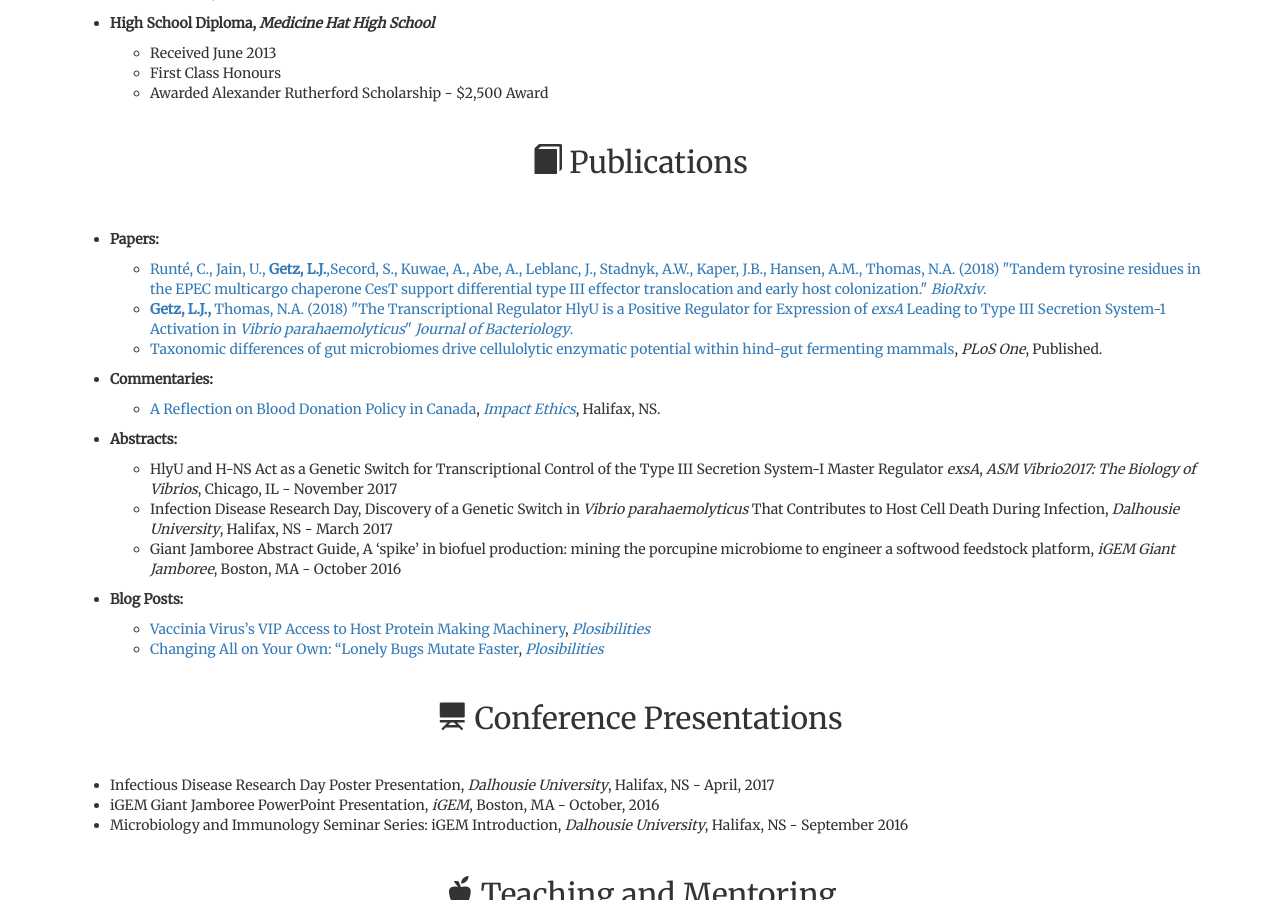
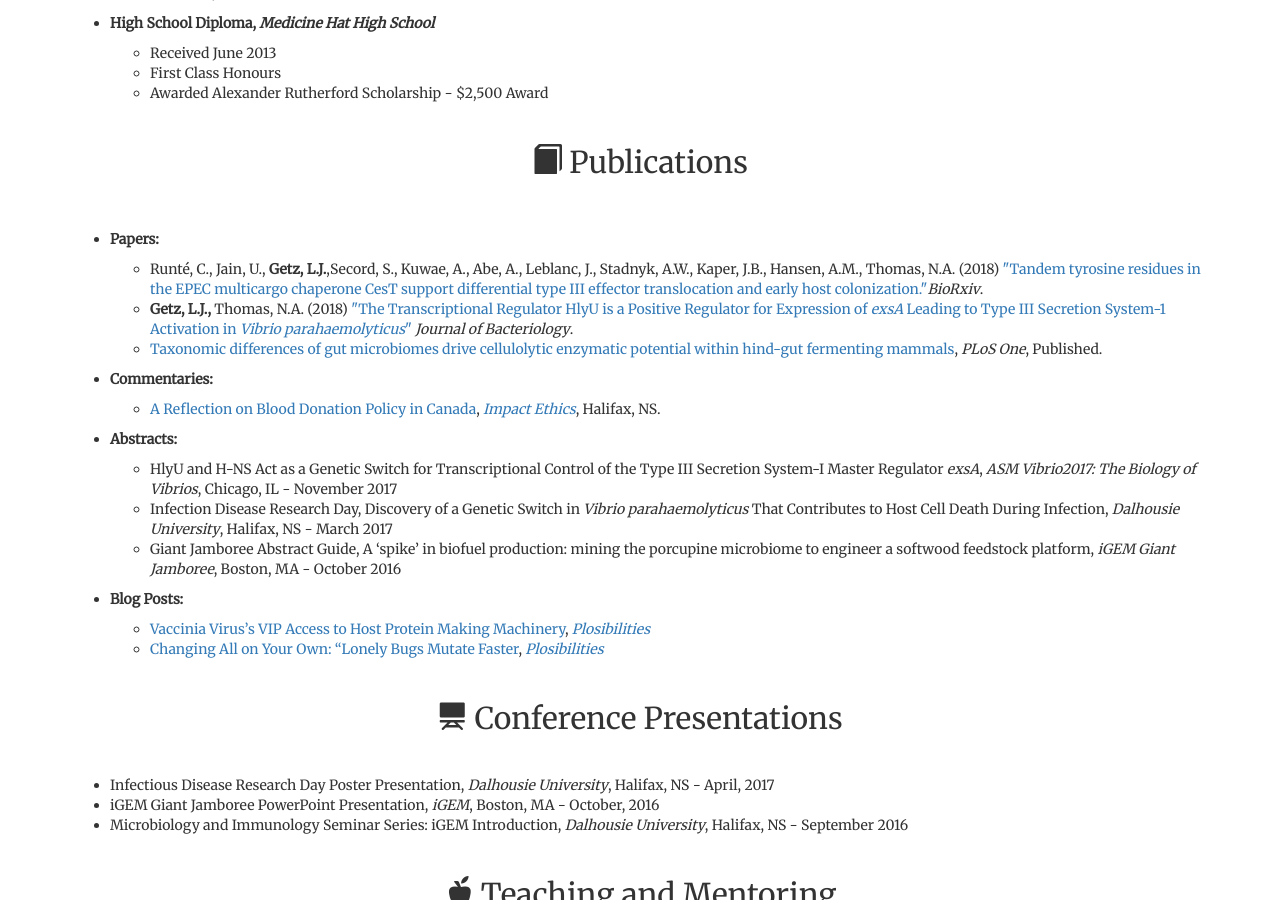
Before and after one commit to LandonGetz/OldCVWebsite, a Jekyll site: the page built from index.md, in a window 1280 px wide and 900 px high, scrolled down 1944 px. Built offline with Jekyll 4.4.1, drawn with Linux system fonts in a browser that asks for light colours; nearby versions of some CDN libraries; part of the change alters nothing that is shown.

Commit message:
A look change
Make it look better

```diff
--- a/index.md
+++ b/index.md
@@ -114,8 +114,8 @@ scroll: true
     <ul id="list">
       <li id="list"><b>Papers: </b>
             <ul id="sublist">
-                <li><a href="https://www.biorxiv.org/content/early/2018/02/22/270066">Runté, C., Jain, U., <b>Getz, L.J.</b>,Secord, S., Kuwae, A., Abe, A., Leblanc, J., Stadnyk, A.W., Kaper, J.B., Hansen, A.M., Thomas, N.A. (2018) "Tandem tyrosine residues in the EPEC multicargo chaperone CesT support differential type III effector translocation and early host colonization." <i>BioRxiv</i>.</a></li>
-                <li><a href="http://jb.asm.org/content/early/2018/02/08/JB.00653-17.abstract"><b>Getz, L.J.,</b> Thomas, N.A. (2018) "The Transcriptional Regulator HlyU is a Positive Regulator for Expression of <i>exsA</i> Leading to Type III Secretion System-1 Activation in <i>Vibrio parahaemolyticus</i>" <i>Journal of Bacteriology</i>.</a></li>
+                <li>Runté, C., Jain, U., <b>Getz, L.J.</b>,Secord, S., Kuwae, A., Abe, A., Leblanc, J., Stadnyk, A.W., Kaper, J.B., Hansen, A.M., Thomas, N.A. (2018) <a href="https://www.biorxiv.org/content/early/2018/02/22/270066" target="_blank">"Tandem tyrosine residues in the EPEC multicargo chaperone CesT support differential type III effector translocation and early host colonization."</a><i>BioRxiv</i>.</li>
+                <li><b>Getz, L.J.,</b> Thomas, N.A. (2018) <a href="http://jb.asm.org/content/early/2018/02/08/JB.00653-17.abstract" target="_blank">"The Transcriptional Regulator HlyU is a Positive Regulator for Expression of <i>exsA</i> Leading to Type III Secretion System-1 Activation in <i>Vibrio parahaemolyticus</i>"</a> <i>Journal of Bacteriology</i>.</li>
                 <li><a href="http://journals.plos.org/plosone/article?id=10.1371/journal.pone.0189404" target="_blank">Taxonomic    differences of gut microbiomes drive cellulolytic enzymatic potential within hind-gut fermenting mammals</a>, <i>PLoS One</i>, Published.</li>
             </ul>
     </li>
```
